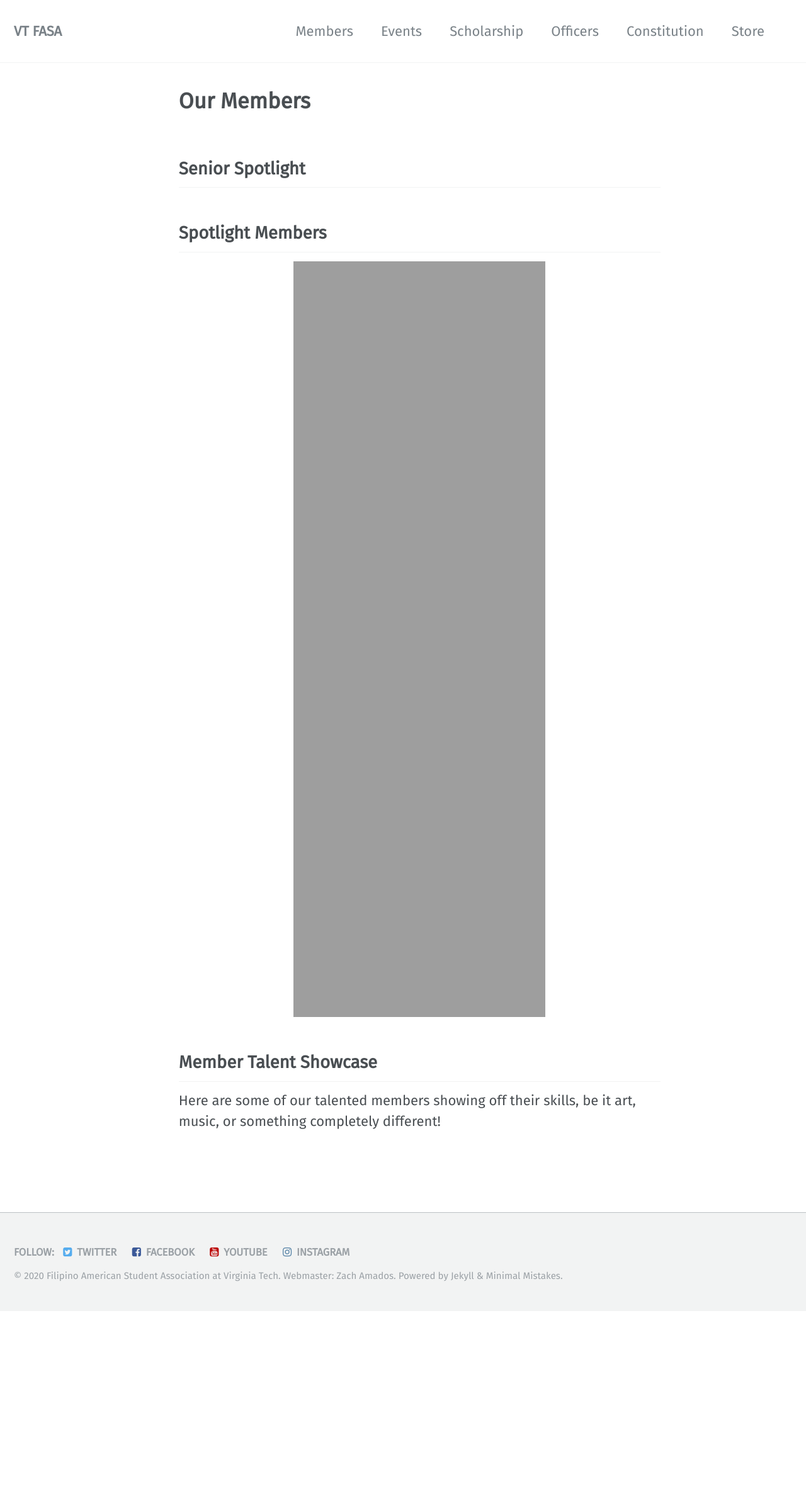
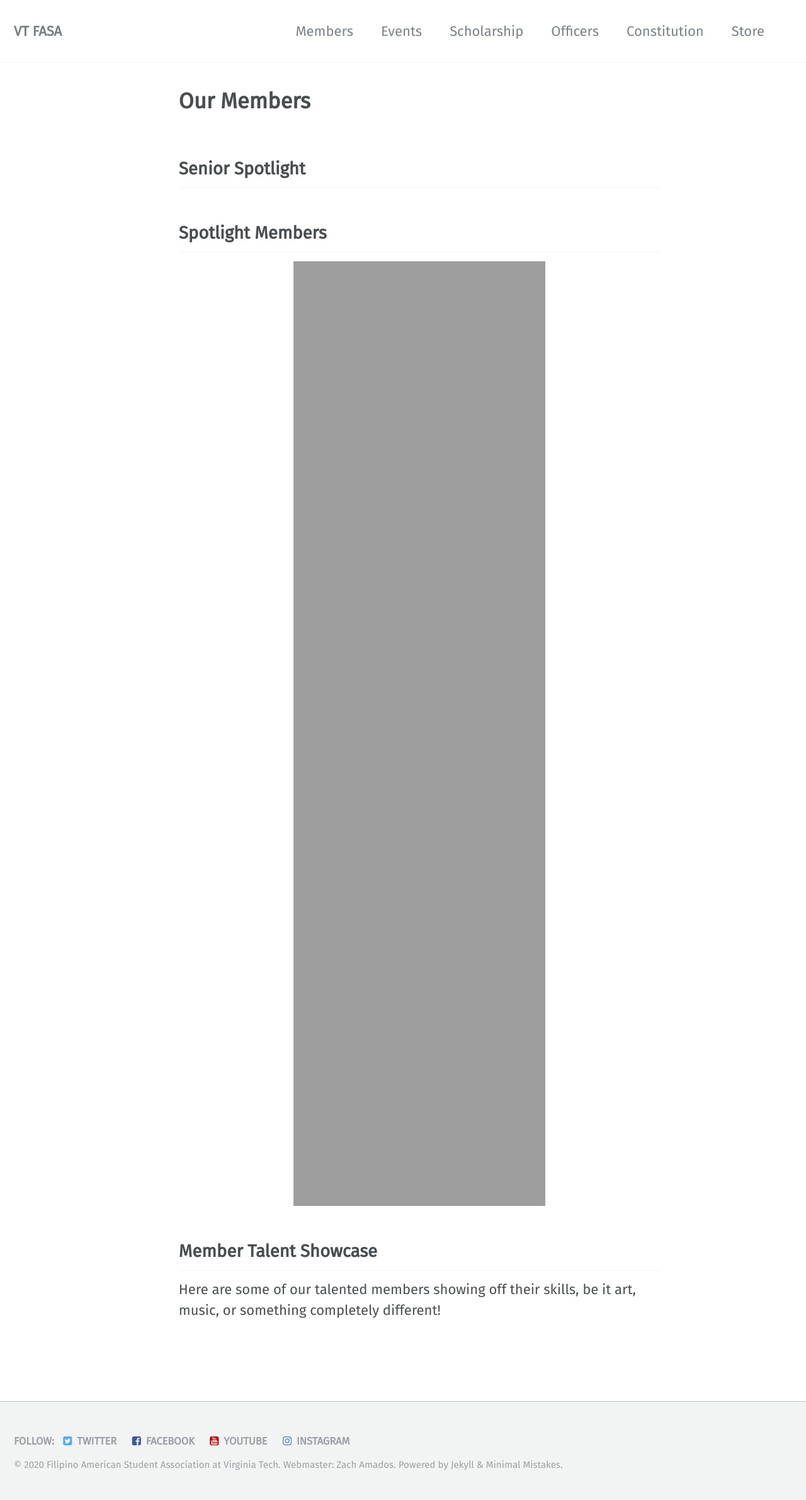
Before and after one commit to vtfasa/vtfasa.github.io, a Jekyll site: the page built from _pages/members.md, in a window 1280 px wide. Shown: the whole page at 63% size. Built offline with Jekyll 4.4.1, drawn with Linux system fonts in a browser that asks for light colours; some web fonts are replaced; before the commit the page ends 2082 px from its top, so only the background shows below that.

Commit message:
Update members.md
asdfasdf

```diff
--- a/_pages/members.md
+++ b/_pages/members.md
@@ -11,6 +11,7 @@ permalink: /members/
 
 
 ## Spotlight Members
+![image-center]({{ "/assets/images/motm/zariaMOTM.PNG" | absolute_url }}){: .align-center}
 ![image-center]({{ "/assets/images/motm/thuMOTM.PNG" | absolute_url }}){: .align-center}
 ![image-center]({{ "/assets/images/motm/jojiMTOM.PNG" | absolute_url }}){: .align-center}
 ![image-center]({{ "/assets/images/motm/shaneMOTM.PNG" | absolute_url }}){: .align-center}
```
